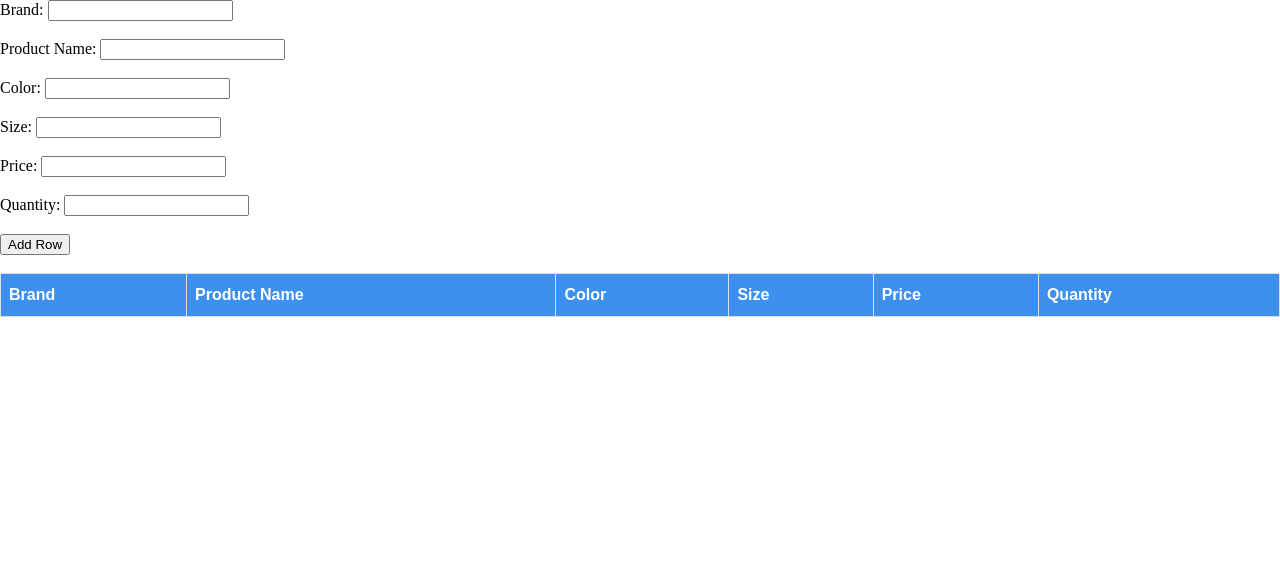
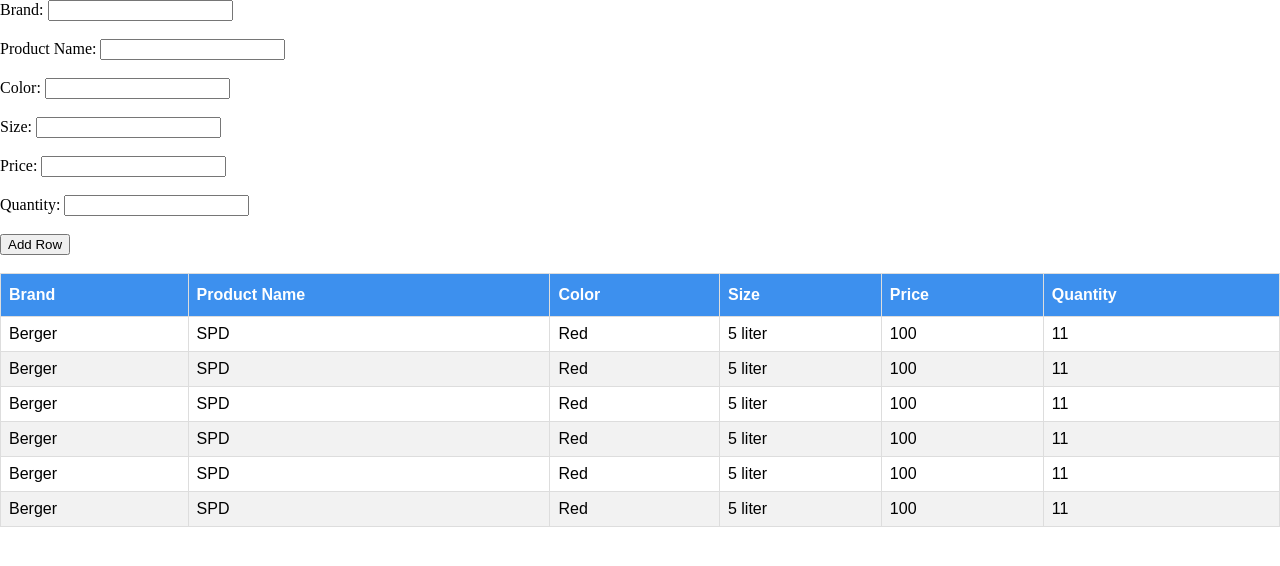
Before and after one commit to AbidAlWassie/Accounting-App, a plain HTML site: page index.html in a window 1280 px wide. Drawn offline with Linux system fonts and the light colour scheme.

Commit message:
made it so that the server gets loaded through a json file

```diff
--- a/index.html
+++ b/index.html
@@ -1,7 +1,7 @@
 <!DOCTYPE html>
 <html>
     <head>
-        <title>Javascript - Add HTML Table Row </title>
+        <title>Stock Items</title>
         <meta charset="windows-1252">
         <meta name="viewport" content="width=device-width, initial-scale=1.0">
         <link rel="stylesheet" href="css/style.css">
--- a/js/script.js
+++ b/js/script.js
@@ -1,16 +1,30 @@
 window.onload = () => {
   var rootStock = document.getElementById("root-stock");
-  var ourRequest = new XMLHttpRequest();
-  ourRequest.open("GET", "js/list.json");
-  ourRequest.onload = function () {
-    var ourData = JSON.parse(ourRequest.responseText);
-    renderHTML(ourData);
-    console.log(ourData);
+  var listRequest = new XMLHttpRequest();
+  listRequest.open("GET", "js/list.json");
+  listRequest.onload = function () {
+    var listData = JSON.parse(listRequest.responseText);
+    renderHTML(listData);
+    console.log(listData);
   }
-  ourRequest.send();
+  listRequest.send();
 
   function renderHTML(data) {
+    var htmlString = "";
 
+    for (i = 0; i < data.length; i++) {
+      htmlString +=
+        "<tr>"
+        + "<td>" + data[i].brand + "</td>"
+        + "<td>" + data[i].name + "</td>"
+        + "<td>" + data[i].color + "</td>"
+        + "<td>" + data[i].size + "</td>"
+        + "<td>" + data[i].price + "</td>"
+        + "<td>" + data[i].quantity + "</td>" +
+        "</tr>"
+    }
+
+    rootStock.insertAdjacentHTML("beforeend", htmlString);
   }
 }
 
```
